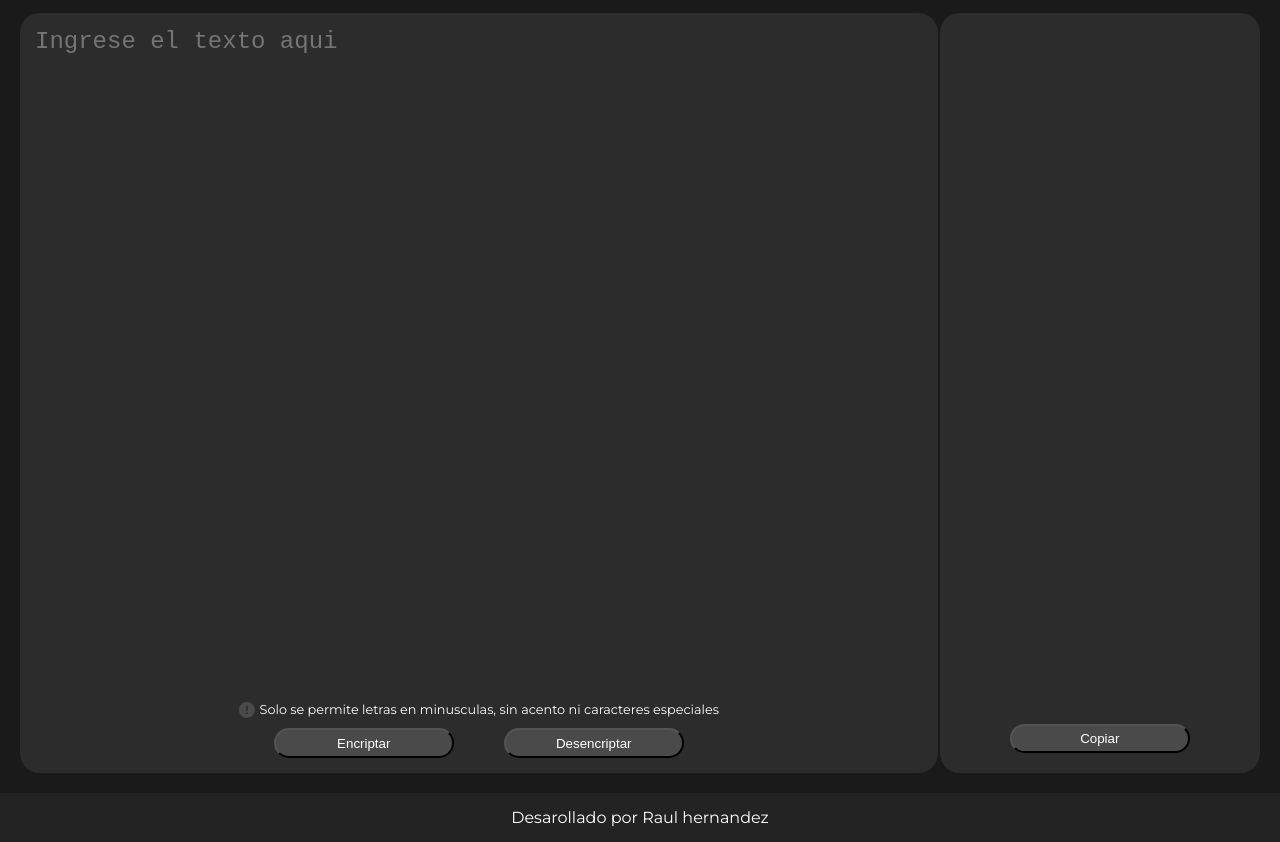
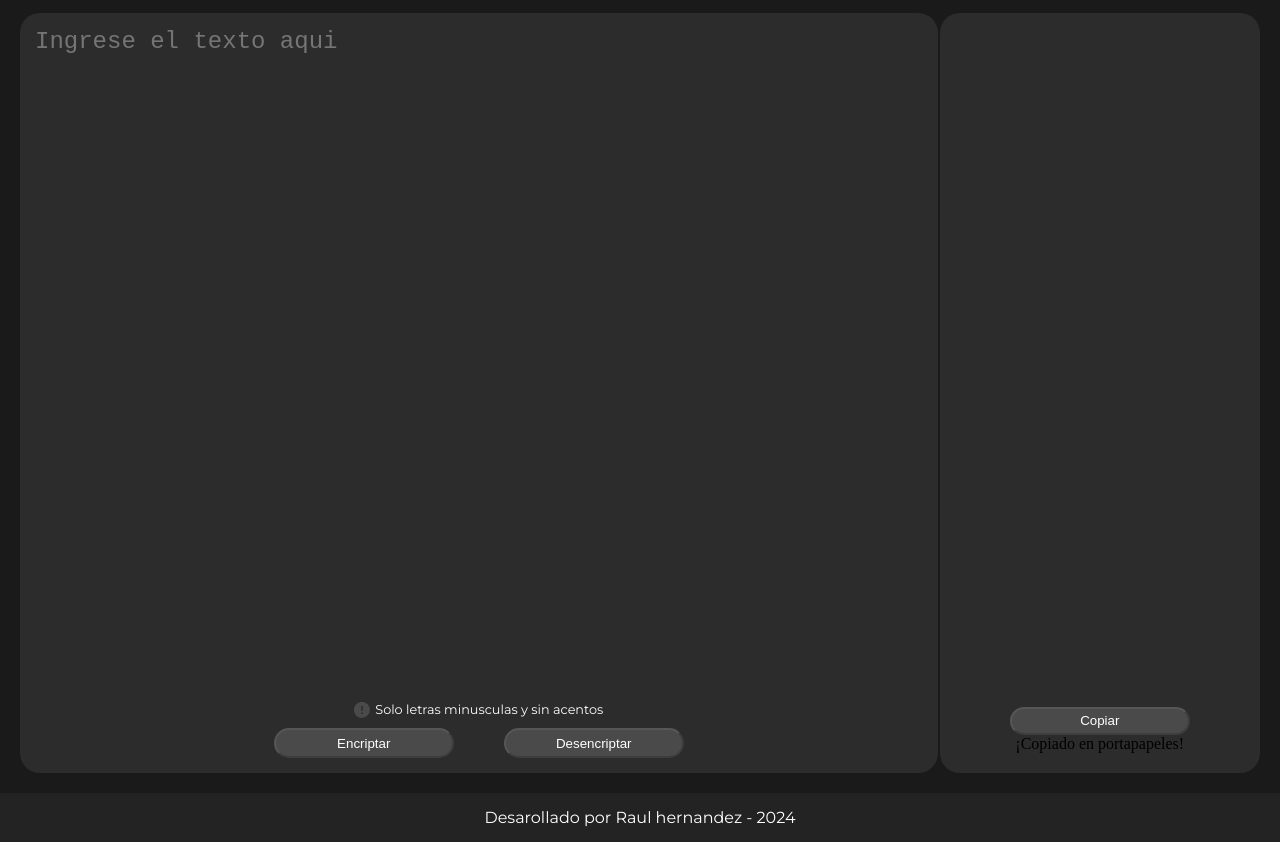
Before and after one commit to RaulAdr14n/codificador-de-texto, a plain HTML site: page index.html in a window 1280 px wide. Shown: the part 55-897 px from the top of the page. Drawn offline with Linux system fonts and the light colour scheme.

Commit message:
Agregar clases auxiliares

```diff
--- a/index.html
+++ b/index.html
@@ -8,25 +8,27 @@
   </head>
   <body>
     <header>
-      <img src="" alt="logotipo de alura" />
+      <img src="/img/Vectora.png" alt="logotipo de alura" />
     </header>
     <main class="main">
       <section class="main__container__encriptador">
         <textarea class="encriptador__texto" placeholder="Ingrese el texto aqui" name="texto a encriptar"></textarea>
         <div class="encriptador__leyenda">
-          <p class="encriptador__leyenda__texto">Solo se permite letras en minusculas, sin acento ni caracteres especiales</p>
+          <p class="encriptador__leyenda__texto">Solo letras minusculas y sin acentos</p>
           <span class="encriptador__leyenda__icono"></span>
         </div>
         <section class="encriptador__opciones">
-          <button class="encriptador__opciones__encriptar">Encriptar</button>
-          <button class="encriptador__opciones__desencriptar">Desencriptar</button>
+          <button class="encriptador__opciones__encriptar" disabled>Encriptar</button>
+          <button class="encriptador__opciones__desencriptar" disabled>Desencriptar</button>
         </section>
       </section>
       <section class="main__container__resultado">
-        <textarea class="resultado__texto"></textarea>
-        <button class="resultado__copiar">Copiar</button>
+        <textarea class="resultado__texto" readonly></textarea>
+        <button class="resultado__copiar" disabled>Copiar</button>
+        <div id="notificacion">¡Copiado en portapapeles!</div>
       </section>
     </main>
-    <footer>Desarollado por Raul hernandez</footer>
+    <script src="app.js"></script>
+    <footer>Desarollado por Raul hernandez - 2024</footer>
   </body>
 </html>
```
